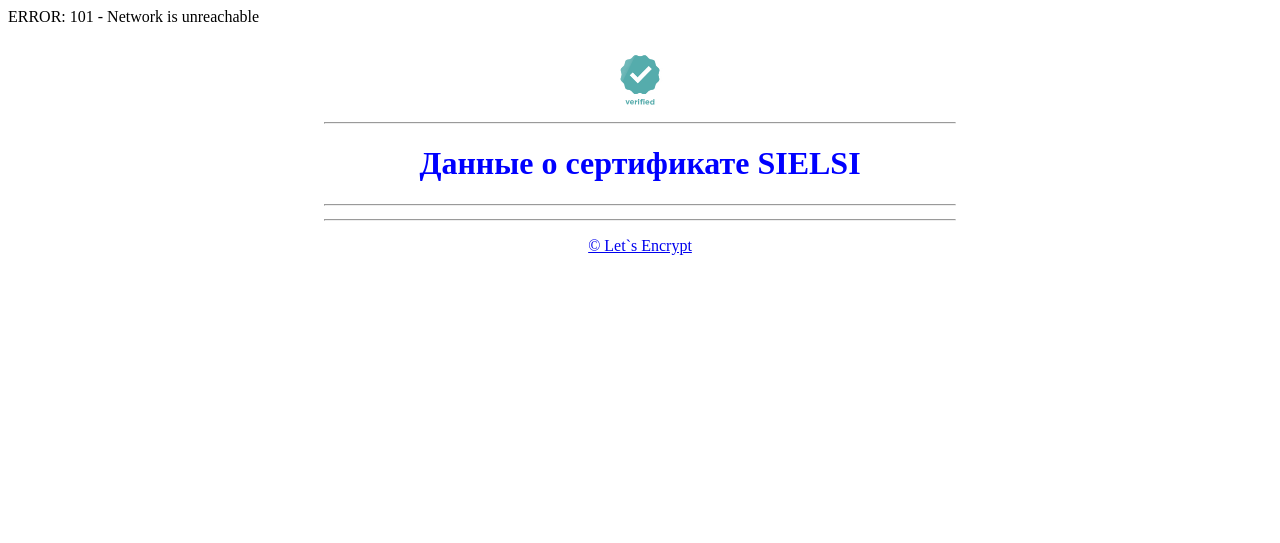
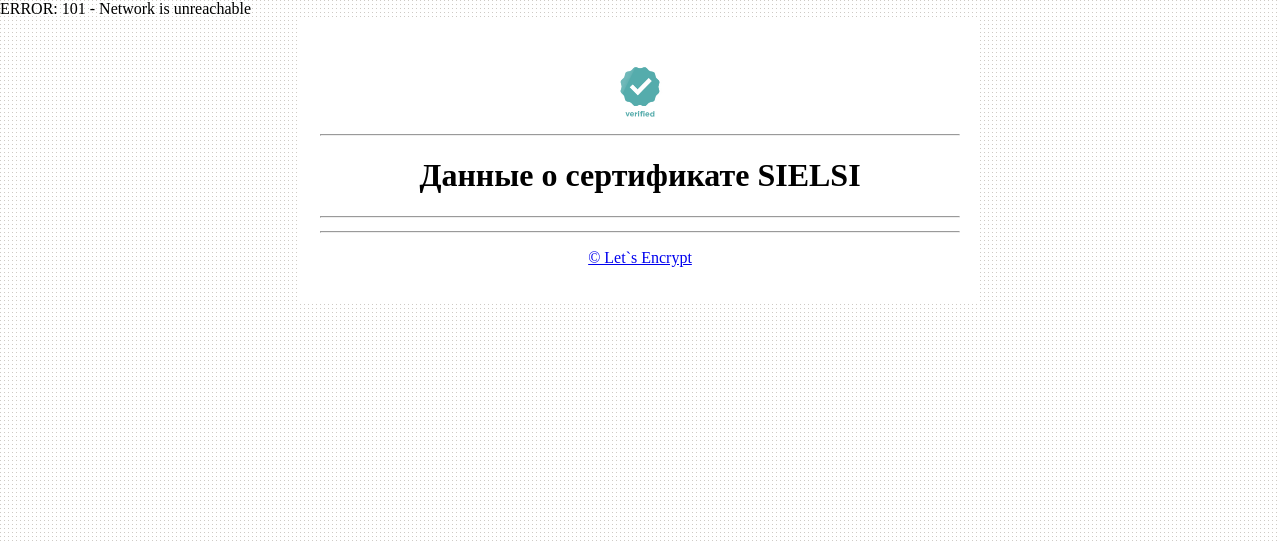
Before and after one commit to school416spb/sielsi, a PHP site: page /root/cert.php in a window 1280 px wide. Shown: the top 543 px of the page. Run offline with PHP 8.4, Linux system fonts and the light colour scheme; data that the repository does not hold is empty.

Commit message:
Update cert.php

```diff
--- a/root/cert.php
+++ b/root/cert.php
@@ -1,7 +1,9 @@
 <?php
 
 header('Content-Type: text/html; charset=utf-8');
+
 echo '<head><title>Сертификат SIELSI</title><link rel="shortcut icon" href="../img/favicon.ico"></head>';
+echo "<style>body{background-image: url('../img/dotted.png'); margin: 0;}</style>";
 
 function getSSL($domain_name)
 {
@@ -34,7 +36,8 @@ function getSSL($domain_name)
 
 $certinfo = getSSL("sielsi.ru");
 
-echo '<div style="margin: 0 auto; width: 50%;"><p style="text-align: center;"><img src="../img/verify.gif" alt="" width="64"></p><hr><h1 style="color: #00f; text-align: center;">Данные о сертификате SIELSI</h1><hr>';
+
+echo '<div style="margin: 0 auto; width: 50%; background-color: #fff; padding: 20px;"><p style="text-align: center;"><img src="../img/verify.gif" alt="" width="64"></p><hr><h1 style="text-align: center;">Данные о сертификате SIELSI</h1><hr>';
 
 echo "<pre style='color: #a9a9a9;'>";
 print_r($certinfo);
```
